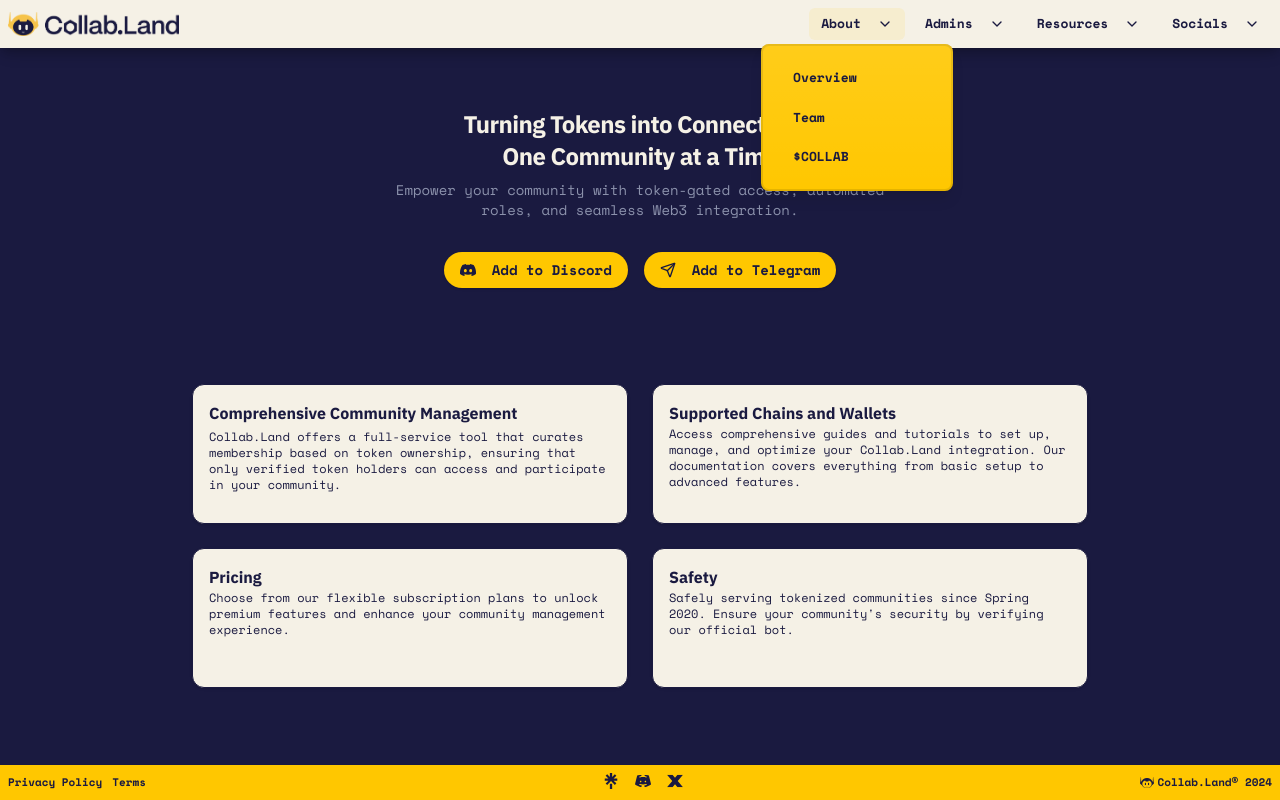
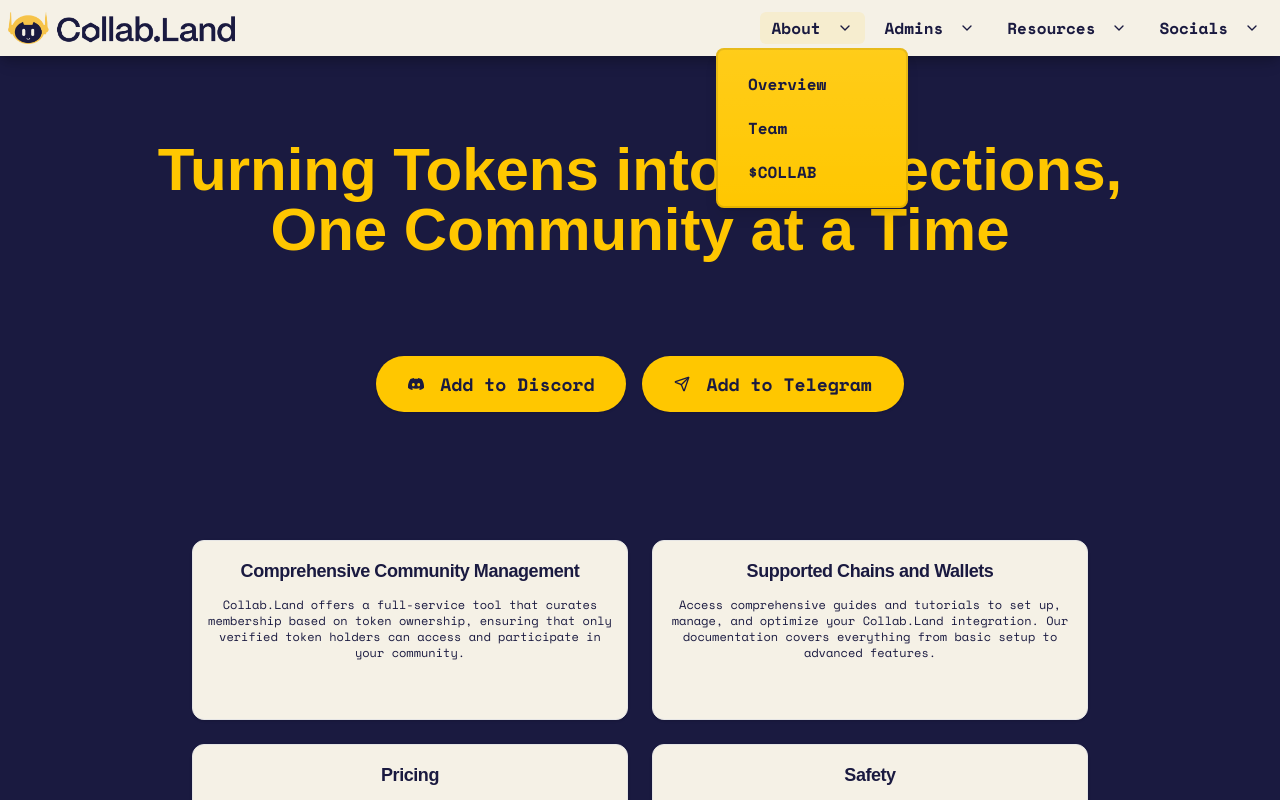
Before and after one commit to CryptoChibs/collab-landing, a Next.js app: page / in a window 1280 px wide. Both pictures are taken after a click on the button "About". Shown: the top 800 px of the page. Built offline with nearby package versions, Linux system fonts and the light colour scheme.

Commit message:
Improved boxes

```diff
--- a/components/landing-page.tsx
+++ b/components/landing-page.tsx
@@ -2,7 +2,7 @@
 
 import React from 'react'
 import { Button } from "@/components/ui/button"
-import { Card } from "@/components/ui/card"
+import { Card, CardHeader, CardTitle, CardContent } from "@/components/ui/card"
 import { Popover, PopoverContent, PopoverTrigger } from "@/components/ui/popover"
 import { Sparkles, Wallet, Shield, ChevronDown, Send, Users } from 'lucide-react'
 import Link from "next/link"
@@ -41,16 +41,16 @@
       <header className="fixed w-full top-0 z-[100] shadow-lg after:absolute after:inset-0 after:shadow-[0_4px_12px_rgba(0,0,0,0.2)] after:pointer-events-none">
         <div className="absolute bottom-0 left-0 right-0 h-[1px] bg-gradient-to-r from-transparent via-[#FFC700] to-transparent" />
         <div className="absolute inset-0 bg-gradient-to-b from-[#FFC700]/5 to-transparent pointer-events-none" />
-        <nav className="bg-[#F5F1E6] px-2 py-2 flex flex-row items-center justify-between w-full relative min-h-[40px] z-50">
+        <nav className="bg-[#F5F1E6] px-2 py-3 flex flex-row items-center justify-between w-full relative min-h-[48px] z-50">
           <div className="flex items-center">
             <Link href="https://collab.land" className="transform transition-transform hover:scale-105">
               {/* Desktop logo */}
               <Image
                 src="/Logo-Color.png"
                 alt="Collab.Land"
-                width={200}
-                height={40}
-                className="h-6 w-auto hover:brightness-110 transition-all hidden md:block"
+                width={180}
+                height={36}
+                className="h-8 w-auto hover:brightness-110 transition-all hidden md:block"
                 priority
               />
               {/* Mobile logo */}
@@ -59,20 +59,19 @@
                 alt="Collab.Land"
                 width={32}
                 height={32}
-                className="h-7 w-auto hover:brightness-110 transition-all md:hidden"
+                className="h-8 w-auto hover:brightness-110 transition-all md:hidden"
                 priority
               />
             </Link>
           </div>
 
           <div className="flex items-center gap-2">
-            {/* About Popover */}
             <Popover>
               <PopoverTrigger asChild>
                 <Button
                   variant="ghost"
                   className={`
-                    text-[13px] h-8 px-3 py-1
+                    text-base h-8 px-3 py-1
                     text-[#1A1A40] hover:text-[#FFB800]
                     transition-all duration-300
                     ${spaceMono.className}
@@ -118,7 +117,7 @@
                       className="
                         block px-4 py-2
                         text-[#1A1A40]
-                        text-[13px]
+                        text-base
                         font-bold
                         hover:bg-[#FFC700]/80
                         hover:translate-x-1
@@ -134,16 +133,45 @@
                 </div>
               </PopoverContent>
             </Popover>
-
-            {/* Admins Popover */}
             <Popover>
               <PopoverTrigger asChild>
-                <Button variant="ghost" className={`text-[13px] h-8 px-3 py-1 text-[#1A1A40] hover:text-[#FFB800] transition-all duration-300 ${spaceMono.className} font-bold relative group hover:bg-[#FFC700]/10 data-[state=open]:bg-[#FFC700]/10`}>
+                <Button
+                  variant="ghost"
+                  className={`
+                    text-base h-8 px-3 py-1
+                    text-[#1A1A40] hover:text-[#FFB800]
+                    transition-all duration-300
+                    ${spaceMono.className}
+                    font-bold
+                    relative
+                    group
+                    hover:bg-[#FFC700]/10
+                    data-[state=open]:bg-[#FFC700]/10
+                  `}
+                >
                   <div className="absolute bottom-0 left-0 w-full h-[2px] bg-[#FFB800] transform scale-x-0 group-hover:scale-x-100 transition-transform duration-300" />
                   Admins <ChevronDown className="ml-2 h-4 w-4 transition-transform duration-300" />
                 </Button>
               </PopoverTrigger>
-              <PopoverContent className={`w-48 bg-[#FFC700] border-none rounded-lg shadow-lg ${spaceMono.className} backdrop-blur-sm relative z-[200] before:absolute before:inset-0 before:border-2 before:border-black/10 before:rounded-lg after:absolute after:inset-0 after:bg-gradient-to-b after:from-white/10 after:to-transparent after:rounded-lg after:pointer-events-none`} sideOffset={4} align="center" side="bottom">
+              <PopoverContent
+                className={`
+                  w-48 bg-[#FFC700]
+                  border-none rounded-lg shadow-lg
+                  ${spaceMono.className}
+                  backdrop-blur-sm
+                  relative
+                  z-[200]
+                  before:absolute before:inset-0
+                  before:border-2 before:border-black/10
+                  before:rounded-lg
+                  after:absolute after:inset-0
+                  after:bg-gradient-to-b after:from-white/10 after:to-transparent
+                  after:rounded-lg after:pointer-events-none
+                `}
+                sideOffset={4}
+                align="center"
+                side="bottom"
+              >
                 <div className="grid gap-1 relative z-10">
                   {[
                     { href: "https://cc.collab.land", label: "Command Center" },
@@ -152,7 +180,21 @@
                     { href: "https://bit.ly/3M5lIAo", label: "Integrations" },
                     { href: "https://pricing.collab.land", label: "Premium" }
                   ].map((item) => (
-                    <Link key={item.href} href={item.href} className="block px-4 py-2 text-[#1A1A40] text-[13px] font-bold hover:bg-[#FFC700]/80 hover:translate-x-1 transition-all duration-200 relative group">
+                    <Link
+                      key={item.href}
+                      href={item.href}
+                      className="
+                        block px-4 py-2
+                        text-[#1A1A40]
+                        text-base
+                        font-bold
+                        hover:bg-[#FFC700]/80
+                        hover:translate-x-1
+                        transition-all duration-200
+                        relative
+                        group
+                      "
+                    >
                       <div className="absolute left-0 top-1/2 -translate-y-1/2 w-1 h-0 bg-[#1A1A40] group-hover:h-1/2 transition-all duration-200" />
                       {item.label}
                     </Link>
@@ -160,16 +202,45 @@
                 </div>
               </PopoverContent>
             </Popover>
-
-            {/* Resources Popover */}
             <Popover>
               <PopoverTrigger asChild>
-                <Button variant="ghost" className={`text-[13px] h-8 px-3 py-1 text-[#1A1A40] hover:text-[#FFB800] transition-all duration-300 ${spaceMono.className} font-bold relative group hover:bg-[#FFC700]/10 data-[state=open]:bg-[#FFC700]/10`}>
+                <Button
+                  variant="ghost"
+                  className={`
+                    text-base h-8 px-3 py-1
+                    text-[#1A1A40] hover:text-[#FFB800]
+                    transition-all duration-300
+                    ${spaceMono.className}
+                    font-bold
+                    relative
+                    group
+                    hover:bg-[#FFC700]/10
+                    data-[state=open]:bg-[#FFC700]/10
+                  `}
+                >
                   <div className="absolute bottom-0 left-0 w-full h-[2px] bg-[#FFB800] transform scale-x-0 group-hover:scale-x-100 transition-transform duration-300" />
                   Resources <ChevronDown className="ml-2 h-4 w-4 transition-transform duration-300" />
                 </Button>
               </PopoverTrigger>
-              <PopoverContent className={`w-48 bg-[#FFC700] border-none rounded-lg shadow-lg ${spaceMono.className} backdrop-blur-sm relative z-[200] before:absolute before:inset-0 before:border-2 before:border-black/10 before:rounded-lg after:absolute after:inset-0 after:bg-gradient-to-b after:from-white/10 after:to-transparent after:rounded-lg after:pointer-events-none`} sideOffset={4} align="center" side="bottom">
+              <PopoverContent
+                className={`
+                  w-48 bg-[#FFC700]
+                  border-none rounded-lg shadow-lg
+                  ${spaceMono.className}
+                  backdrop-blur-sm
+                  relative
+                  z-[200]
+                  before:absolute before:inset-0
+                  before:border-2 before:border-black/10
+                  before:rounded-lg
+                  after:absolute after:inset-0
+                  after:bg-gradient-to-b after:from-white/10 after:to-transparent
+                  after:rounded-lg after:pointer-events-none
+                `}
+                sideOffset={4}
+                align="center"
+                side="bottom"
+              >
                 <div className="grid gap-1 relative z-10">
                   {[
                     { href: "https://docs.collab.land", label: "Docs" },
@@ -180,7 +251,21 @@
                     { href: "https://medium.com/collab-land", label: "Updates" },
                     { href: "https://www.youtube.com/channel/UCmyt5i7JmBPd03r2eJ-EaMA", label: "YouTube" }
                   ].map((item) => (
-                    <Link key={item.href} href={item.href} className="block px-4 py-2 text-[#1A1A40] text-[13px] font-bold hover:bg-[#FFC700]/80 hover:translate-x-1 transition-all duration-200 relative group">
+                    <Link
+                      key={item.href}
+                      href={item.href}
+                      className="
+                        block px-4 py-2
+                        text-[#1A1A40]
+                        text-base
+                        font-bold
+                        hover:bg-[#FFC700]/80
+                        hover:translate-x-1
+                        transition-all duration-200
+                        relative
+                        group
+                      "
+                    >
                       <div className="absolute left-0 top-1/2 -translate-y-1/2 w-1 h-0 bg-[#1A1A40] group-hover:h-1/2 transition-all duration-200" />
                       {item.label}
                     </Link>
@@ -188,16 +273,45 @@
                 </div>
               </PopoverContent>
             </Popover>
-
-            {/* Socials Popover */}
             <Popover>
               <PopoverTrigger asChild>
-                <Button variant="ghost" className={`text-[13px] h-8 px-3 py-1 text-[#1A1A40] hover:text-[#FFB800] transition-all duration-300 ${spaceMono.className} font-bold relative group hover:bg-[#FFC700]/10 data-[state=open]:bg-[#FFC700]/10`}>
+                <Button
+                  variant="ghost"
+                  className={`
+                    text-base h-8 px-3 py-1
+                    text-[#1A1A40] hover:text-[#FFB800]
+                    transition-all duration-300
+                    ${spaceMono.className}
+                    font-bold
+                    relative
+                    group
+                    hover:bg-[#FFC700]/10
+                    data-[state=open]:bg-[#FFC700]/10
+                  `}
+                >
                   <div className="absolute bottom-0 left-0 w-full h-[2px] bg-[#FFB800] transform scale-x-0 group-hover:scale-x-100 transition-transform duration-300" />
                   Socials <ChevronDown className="ml-2 h-4 w-4 transition-transform duration-300" />
                 </Button>
               </PopoverTrigger>
-              <PopoverContent className={`w-48 bg-[#FFC700] border-none rounded-lg shadow-lg ${spaceMono.className} backdrop-blur-sm relative z-[200] before:absolute before:inset-0 before:border-2 before:border-black/10 before:rounded-lg after:absolute after:inset-0 after:bg-gradient-to-b after:from-white/10 after:to-transparent after:rounded-lg after:pointer-events-none`} sideOffset={4} align="center" side="bottom">
+              <PopoverContent
+                className={`
+                  w-48 bg-[#FFC700]
+                  border-none rounded-lg shadow-lg
+                  ${spaceMono.className}
+                  backdrop-blur-sm
+                  relative
+                  z-[200]
+                  before:absolute before:inset-0
+                  before:border-2 before:border-black/10
+                  before:rounded-lg
+                  after:absolute after:inset-0
+                  after:bg-gradient-to-b after:from-white/10 after:to-transparent
+                  after:rounded-lg after:pointer-events-none
+                `}
+                sideOffset={4}
+                align="center"
+                side="bottom"
+              >
                 <div className="grid gap-1 relative z-10">
                   {[
                     { href: "https://discord.gg/collabland", label: "Discord" },
@@ -205,7 +319,21 @@
                     { href: "https://linktr.ee/collab_land_", label: "Linktree" },
                     { href: "https://twitter.com/Collab_Land_", label: "X" }
                   ].map((item) => (
-                    <Link key={item.href} href={item.href} className="block px-4 py-2 text-[#1A1A40] text-[13px] font-bold hover:bg-[#FFC700]/80 hover:translate-x-1 transition-all duration-200 relative group">
+                    <Link
+                      key={item.href}
+                      href={item.href}
+                      className="
+                        block px-4 py-2
+                        text-[#1A1A40]
+                        text-base
+                        font-bold
+                        hover:bg-[#FFC700]/80
+                        hover:translate-x-1
+                        transition-all duration-200
+                        relative
+                        group
+                      "
+                    >
                       <div className="absolute left-0 top-1/2 -translate-y-1/2 w-1 h-0 bg-[#1A1A40] group-hover:h-1/2 transition-all duration-200" />
                       {item.label}
                     </Link>
@@ -218,17 +346,14 @@
       </header>
 
       <main className="flex-grow pt-[44px]">
-        <section className="relative overflow-hidden px-4 py-8 sm:py-12 lg:py-16 sm:px-6 lg:px-8">
+        <section className="relative overflow-hidden px-4 py-16 sm:py-20 lg:py-24 sm:px-6 lg:px-8">
           <div className="relative z-10 mx-auto max-w-7xl">
             <div className="text-center">
-              <h1 className={`mb-2 text-base font-bold tracking-tight text-[#F5F1E6] sm:text-xl lg:text-2xl ${ibmPlexSans.className}`}>
+              <h1 className="text-5xl sm:text-6xl font-bold text-[#FFC700] text-center mb-24">
                 Turning Tokens into Connections,
                 <br />
                 One Community at a Time
               </h1>
-              <p className={`mb-8 text-xs sm:text-sm text-[#8C92AC] max-w-lg mx-auto ${spaceMono.className}`}>
-                Empower your community with token-gated access, automated roles, and seamless Web3 integration.
-              </p>
               <div className="flex flex-wrap gap-4 justify-center">
                 <Button
                   size="default"
@@ -236,12 +361,12 @@
                     bg-[#FFC700] text-[#1A1A40]
                     hover:bg-[#5865F2] hover:text-white
                     transition-colors duration-300
-                    rounded-full text-sm font-bold
-                    px-4 py-2 h-9
+                    rounded-full text-lg font-bold
+                    px-8 py-4 h-14
                     ${spaceMono.className}
                   `}
                 >
-                  <DiscordLogo className="mr-2 h-4 w-4" />
+                  <DiscordLogo className="mr-2 h-6 w-6" />
                   Add to Discord
                 </Button>
                 <Button
@@ -250,12 +375,12 @@
                     bg-[#FFC700] text-[#1A1A40]
                     hover:bg-[#0088cc] hover:text-white
                     transition-colors duration-300
-                    rounded-full text-sm font-bold
-                    px-4 py-2 h-9
+                    rounded-full text-lg font-bold
+                    px-8 py-4 h-14
                     ${spaceMono.className}
                   `}
                 >
-                  <Send className="mr-2 h-4 w-4" />
+                  <Send className="mr-2 h-6 w-6" />
                   Add to Telegram
                 </Button>
               </div>
@@ -266,106 +391,122 @@
         <section className="px-4 py-8 sm:px-6 lg:px-8">
           <div className="mx-auto max-w-4xl">
             <div className="grid gap-6 sm:grid-cols-2">
-              <Card className="bg-[#F5F1E6] p-4 hover:bg-[#FFC700] transition-colors duration-200 h-[140px] border border-[#1A1A40]">
-                <div className={`mb-1 text-base font-bold text-[#1A1A40] ${ibmPlexSans.className}`}>
+              <Card className="bg-[#F5F1E6] border hover:bg-[#FFC700] transition-all duration-300 h-[180px] flex flex-col">
+                <CardHeader className="pb-0 pt-4 px-4 text-center">
+                  <CardTitle className="text-lg font-bold text-[#1A1A40]">
                     Comprehensive Community Management
-                </div>
+                  </CardTitle>
+                </CardHeader>
+                <CardContent className="flex-grow overflow-auto p-3 text-center">
                   <p className={`text-[#1A1A40] text-xs ${spaceMono.className}`}>
                     Collab.Land offers a full-service tool that curates membership based on token ownership, ensuring that only verified token holders can access and participate in your community.
                   </p>
+                </CardContent>
               </Card>
 
-              <Card className="bg-[#F5F1E6] p-4 hover:bg-[#FFC700] transition-colors duration-200 h-[140px] border border-[#1A1A40]">
-                <Link href="#docs" className={`mb-1 text-base font-bold text-[#1A1A40] ${ibmPlexSans.className}`}>
+              <Card className="bg-[#F5F1E6] border hover:bg-[#FFC700] transition-all duration-300 h-[180px] flex flex-col">
+                <CardHeader className="pb-0 pt-4 px-4 text-center">
+                  <CardTitle className="text-lg font-bold text-[#1A1A40]">
                     Supported Chains and Wallets
-                </Link>
+                  </CardTitle>
+                </CardHeader>
+                <CardContent className="flex-grow overflow-auto p-3 text-center">
                   <p className={`text-[#1A1A40] text-xs ${spaceMono.className}`}>
                     Access comprehensive guides and tutorials to set up, manage, and optimize your Collab.Land integration. Our documentation covers everything from basic setup to advanced features.
                   </p>
+                </CardContent>
               </Card>
 
-              <Card className="bg-[#F5F1E6] p-4 hover:bg-[#FFC700] transition-colors duration-200 h-[140px] border border-[#1A1A40]">
-                <Link href="#pricing" className={`mb-1 text-base font-bold text-[#1A1A40] ${ibmPlexSans.className}`}>
+              <Card className="bg-[#F5F1E6] border hover:bg-[#FFC700] transition-all duration-300 h-[180px] flex flex-col">
+                <CardHeader className="pb-0 pt-4 px-4 text-center">
+                  <CardTitle className="text-lg font-bold text-[#1A1A40]">
                     Pricing
-                </Link>
+                  </CardTitle>
+                </CardHeader>
+                <CardContent className="flex-grow overflow-auto p-3 text-center">
                   <p className={`text-[#1A1A40] text-xs ${spaceMono.className}`}>
                     Choose from our flexible subscription plans to unlock premium features and enhance your community management experience.
                   </p>
+                </CardContent>
               </Card>
 
-              <Card className="bg-[#F5F1E6] p-4 hover:bg-[#FFC700] transition-colors duration-200 h-[140px] border border-[#1A1A40]">
-                <Link href="#safety" className={`mb-1 text-base font-bold text-[#1A1A40] ${ibmPlexSans.className}`}>
+              <Card className="bg-[#F5F1E6] border hover:bg-[#FFC700] transition-all duration-300 h-[180px] flex flex-col">
+                <CardHeader className="pb-0 pt-4 px-4 text-center">
+                  <CardTitle className="text-lg font-bold text-[#1A1A40]">
                     Safety
-                </Link>
+                  </CardTitle>
+                </CardHeader>
+                <CardContent className="flex-grow overflow-auto p-3 text-center">
                   <p className={`text-[#1A1A40] text-xs ${spaceMono.className}`}>
                     Safely serving tokenized communities since Spring 2020. Ensure your community's security by verifying our official bot.
                   </p>
+                </CardContent>
               </Card>
             </div>
           </div>
         </section>
       </main>
 
-      <footer className="bg-[#FFC700] py-1">
-        <div className="w-full px-2">
+      <footer className="bg-[#FFC700] py-2">
+        <div className="w-full px-4">
           <div className="flex flex-row justify-between items-center max-w-[1920px] mx-auto">
-            <nav className="flex space-x-2.5">
+            <nav className="flex space-x-4">
               <Link
                 href="https://www.collab.land/privacy-policy"
-                className={`text-[11px] font-bold text-[#1A1A40] hover:text-[#1A1A40]/80 ${spaceMono.className}`}
+                className={`text-sm font-bold text-[#1A1A40] hover:text-[#1A1A40]/80 ${spaceMono.className}`}
               >
                 Privacy Policy
               </Link>
               <Link
                 href="https://www.collab.land/terms-of-service"
-                className={`text-[11px] font-bold text-[#1A1A40] hover:text-[#1A1A40]/80 ${spaceMono.className}`}
+                className={`text-sm font-bold text-[#1A1A40] hover:text-[#1A1A40]/80 ${spaceMono.className}`}
               >
                 Terms
               </Link>
             </nav>
 
-            <div className="flex items-center space-x-2">
+            <div className="flex items-center space-x-3">
               <Link href="https://linktr.ee/collab_land_" target="_blank">
-                <Button size="icon" variant="ghost" className="h-6 w-6 p-0.5 hover:bg-transparent group">
+                <Button size="icon" variant="ghost" className="h-8 w-8 p-1 hover:bg-transparent group">
                   <Image
                     src="/LinktreeIcon.svg"
                     alt="Linktree"
-                    width={16}
-                    height={16}
+                    width={20}
+                    height={20}
                     className="transition-all duration-200 group-hover:scale-110 group-hover:brightness-75"
                   />
                 </Button>
               </Link>
               <Link href="https://discord.gg/collabland" target="_blank">
-                <Button size="icon" variant="ghost" className="h-6 w-6 p-0.5 hover:bg-transparent group">
+                <Button size="icon" variant="ghost" className="h-8 w-8 p-1 hover:bg-transparent group">
                   <Image
                     src="/DiscordIcon.svg"
                     alt="Discord"
-                    width={16}
-                    height={16}
+                    width={20}
+                    height={20}
                     className="transition-all duration-200 group-hover:scale-110 group-hover:brightness-75"
                   />
                 </Button>
               </Link>
               <Link href="https://x.com/collab_land_" target="_blank">
-                <Button size="icon" variant="ghost" className="h-6 w-6 p-0.5 hover:bg-transparent group">
+                <Button size="icon" variant="ghost" className="h-8 w-8 p-1 hover:bg-transparent group">
                   <Image
                     src="/XIcon.svg"
                     alt="X (formerly Twitter)"
-                    width={16}
-                    height={16}
+                    width={20}
+                    height={20}
                     className="transition-all duration-200 group-hover:scale-110 group-hover:brightness-75"
                   />
                 </Button>
               </Link>
             </div>
 
-            <p className={`text-[11px] font-bold flex items-center gap-1 text-[#1A1A40] ${spaceMono.className}`}>
+            <p className={`text-sm font-bold flex items-center gap-1.5 text-[#1A1A40] ${spaceMono.className}`}>
               <Image
                 src="/LogoIcon.svg"
                 alt="Collab.Land Logo"
-                width={14}
-                height={14}
+                width={18}
+                height={18}
                 className="inline-block"
               />
               Collab.Land® 2024
```
Lines whose indentation alone changed are shown as unchanged.
